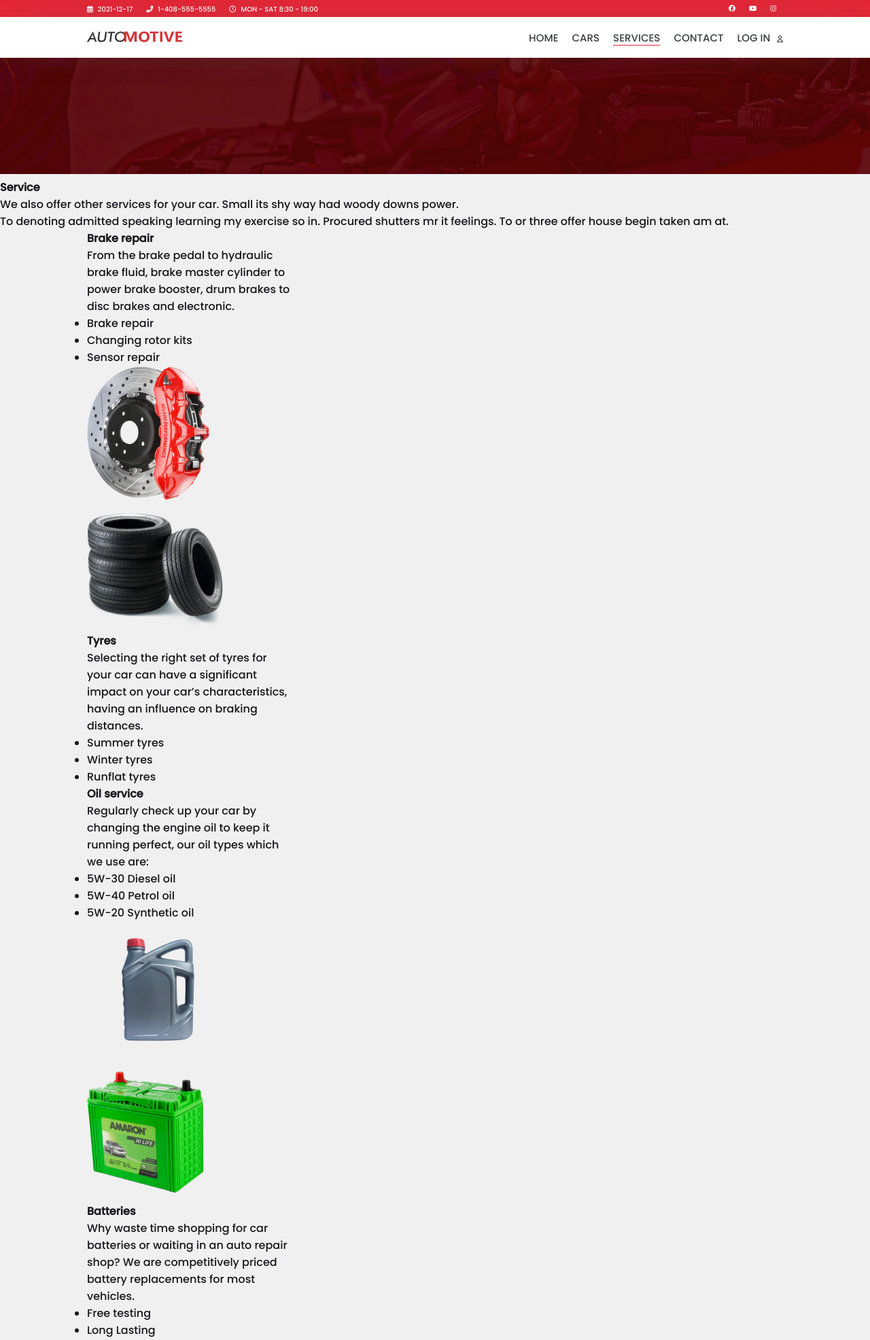
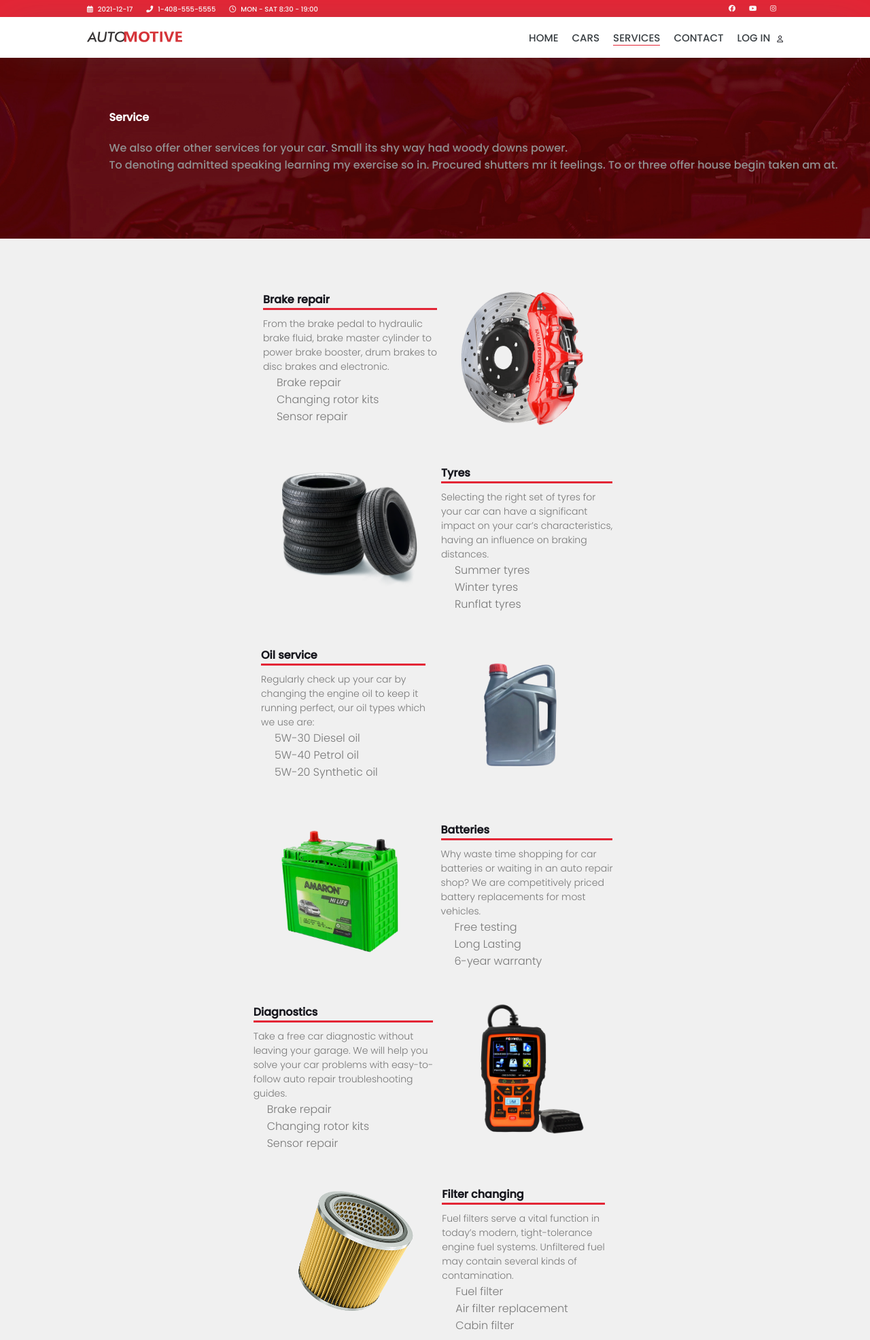
Before and after one commit to visarejupi/AUTOMOTIVEproject, a PHP site: page /services.php in a window 1280 px wide. Shown: the top 1971 px of the page at 68% size. Run offline with PHP 8.4, Linux system fonts and the light colour scheme; some libraries are stand-ins or nearby versions.

Commit message:
Puna ne CSS

```diff
--- a/style.css
+++ b/style.css
@@ -351,3 +351,120 @@ footer {
 #passError {
   margin-bottom: 15px;
 }
+/*SERVICES PART */
+#servicesbanner img {
+  margin-top: 4%;
+  width: 100%;
+  height: 300px !important;
+  position: relative;
+}
+#servicesbanner h1,
+#servicesbanner p {
+  position: absolute;
+  top: 20%;
+  left: -7%;
+  color: white;
+  padding-left: 250px;
+}
+#servicesbanner p {
+  padding-top: 45px;
+  color: #919191;
+}
+.services_content {
+  display: flex;
+  flex-direction: row;
+  flex-wrap: wrap;
+  justify-content: space-around;
+  margin: auto;
+  padding-top: 45px;
+  padding-bottom: 45px;
+}
+.services_content li,
+.services_content p {
+  color: #787878;
+  font-weight: 300;
+}
+.services_content li {
+  text-indent: 20px;
+  list-style: none;
+}
+.services_content p {
+  padding-top: 10px;
+  font-size: 14px;
+}
+.serviceimg {
+  padding: 0 35px;
+}
+.service {
+  padding: 25px 0;
+  display: flex;
+  flex-direction: row;
+}
+.service_text > h1 {
+  border-bottom: 3px solid #e32636;
+}
+/*CONTACT FORM PART */
+
+.iframe {
+  margin-top: 5.6%;
+}
+.contactform {
+  display: flex;
+  flex-direction: column;
+  width: 65%;
+  padding-top: 30px;
+  padding-bottom: 40px;
+}
+.contactform p {
+  font-weight: 300;
+  padding-bottom: 20px;
+  font-size: 14px;
+}
+input,
+textarea {
+  margin: 4px 0px;
+}
+.contactform input[type='email'],
+.contactform input[type='text'],
+.contactform textarea {
+  border-radius: 5px;
+  border: 2px solid white;
+  padding: 15px;
+  font-size: 14px;
+}
+.contactform input[type='submit'] {
+  width: 150px;
+  background-color: #212121;
+  border-radius: 5px;
+  border: none;
+  color: white;
+  font-size: 14px;
+
+  padding: 10px 20px;
+}
+.contactform input[type='submit']:hover {
+  background-color: #16161d;
+  cursor: pointer;
+  transition: 0.4s;
+}
+.form {
+  display: flex;
+  flex-direction: row;
+}
+.informtaion ul {
+  padding: 25px 0;
+  list-style: none;
+  font-size: 14px;
+}
+.informtaion li {
+  font-size: 14px;
+}
+
+.informtaion h3 {
+  padding-top: 20px;
+  font-size: 14px;
+}
+.informtaion {
+  padding: 30px 0;
+  padding-left: 100px;
+}
```
